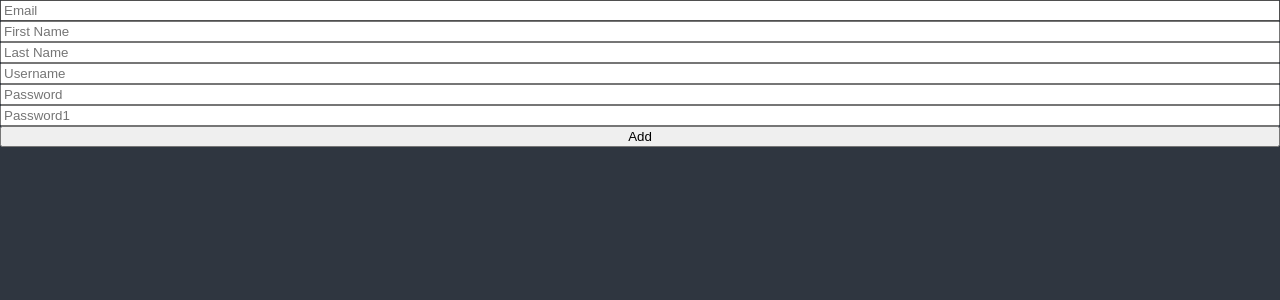
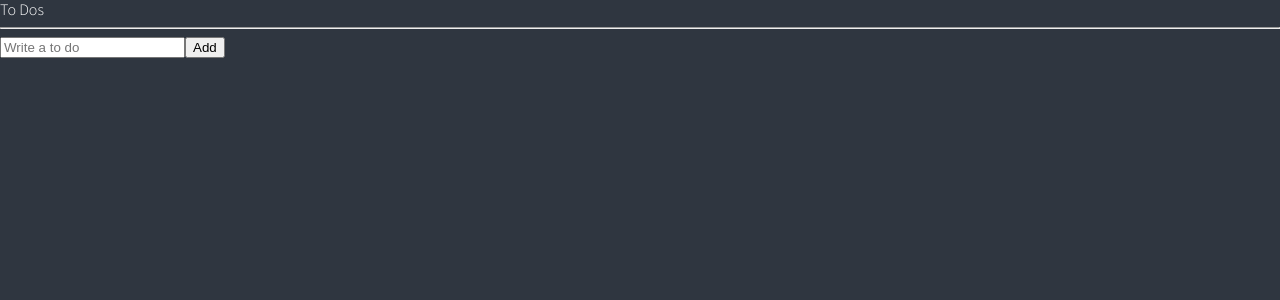
Before and after one commit to RoyalOttoc/react-todo, a React (Create React App) app: page / in a window 1280 px wide. Shown: the top 300 px of the page. Built offline with nearby package versions, Linux system fonts and the light colour scheme.

Commit message:
divide components

```diff
--- a/src/ToDoList.tsx
+++ /dev/null
@@ -1,139 +0,0 @@
-import React from 'react';
-import {useForm} from 'react-hook-form';
-import {isJsxOpeningElement} from 'typescript';
-
-/* function ToDoList() {
-  const [toDo, setToDo] = useState("");
-  const [toDoError, setToDoError] = useState("");
-  const onChange = (event: React.FormEvent<HTMLInputElement>) => {
-    const {
-      currentTarget: { value },
-    } = event;
-    setToDoError("");
-    setToDo(value);
-  };
-  const onSubmit = (event: React.FormEvent<HTMLFormElement>) => {
-    event.preventDefault();
-    if (toDo.length < 10) {
-      return setToDoError("To do should be longer");
-    }
-    console.log("submit");
-  };
-  return (
-    <div>
-      <form onSubmit={onSubmit}>
-        <input onChange={onChange} value={toDo} placeholder="Write a to do" />
-        <button>Add</button>
-        {toDoError !== "" ? toDoError : null}
-      </form>
-    </div>
-  );
-} */
-
-interface IForm {
-  email: string;
-  firstName: string;
-  lastName: string;
-  username: string;
-  password: string;
-  password1: string;
-  extraError?: string;
-}
-
-function ToDoList() {
-  const {
-    register,
-    handleSubmit,
-    formState: {errors},
-    setError,
-  } = useForm<IForm>();
-  const onValid = (data: IForm) => {
-    if (data.password !== data.password1) {
-      setError(
-        'password1',
-        {message: 'Password is not matched'},
-        {shouldFocus: true},
-      );
-    }
-  };
-  console.log(errors);
-  return (
-    <div>
-      <form
-        style={{
-          display: 'flex',
-          flexDirection: 'column',
-        }}
-        onSubmit={handleSubmit(onValid)}
-      >
-        <input
-          {...register('email', {
-            required: 'Email is required',
-            pattern: {
-              value: /^[A-Za-z0-9._%+-]+@gmail.com$/,
-              message: 'Only gmail.com emails allowed',
-            },
-          })}
-          placeholder="Email"
-        />
-        <span>{errors?.email?.message}</span>
-        <input
-          {...register('firstName', {
-            required: 'First name is required',
-          })}
-          placeholder="First Name"
-        />
-        <span>{errors?.firstName?.message}</span>
-
-        <input
-          {...register('lastName', {
-            required: 'Last name is required',
-          })}
-          placeholder="Last Name"
-        />
-        <span>{errors?.lastName?.message}</span>
-
-        <input
-          {...register('username', {
-            required: 'User name is required',
-            minLength: {
-              value: 5,
-              message: 'User name should be longer than 5 chars',
-            },
-            validate: value =>
-              value.includes('jong') ? "jong can't be used" : true,
-          })}
-          placeholder="Username"
-        />
-        <span>{errors?.username?.message}</span>
-
-        <input
-          {...register('password', {
-            required: 'Password is required',
-            minLength: {
-              value: 5,
-              message: 'Your password is too short.',
-            },
-          })}
-          placeholder="Password"
-        />
-        <span>{errors?.password?.message}</span>
-
-        <input
-          {...register('password1', {
-            required: 'Password is required',
-            minLength: {
-              value: 5,
-              message: 'Your password is too short.',
-            },
-          })}
-          placeholder="Password1"
-        />
-        <span>{errors?.password1?.message}</span>
-        <button>Add</button>
-      </form>
-    </div>
-  );
-}
-
-export default ToDoList;
--- /dev/null
+++ b/src/atoms.tsx
@@ -0,0 +1,11 @@
+import {atom} from 'recoil';
+
+export interface IToDo {
+  text: string;
+  id: number;
+  category: 'TO_DO' | 'In_Progress' | 'Completed';
+}
+export const toDoState = atom<IToDo[]>({
+  key: 'toDo',
+  default: [],
+});
--- /dev/null
+++ b/src/components/CreateToDo.tsx
@@ -0,0 +1,32 @@
+import {useForm} from 'react-hook-form';
+import {useSetRecoilState} from 'recoil';
+import {toDoState} from '../atoms';
+
+interface IForm {
+  toDo: string;
+}
+
+function CreateToDo() {
+  const setToDos = useSetRecoilState(toDoState);
+  const {register, handleSubmit, setValue} = useForm<IForm>();
+  const handleValid = ({toDo}: IForm) => {
+    setToDos(oldToDos => [
+      {text: toDo, id: Date.now(), category: 'TO_DO'},
+      ...oldToDos,
+    ]);
+    setValue('toDo', '');
+  };
+  return (
+    <form onSubmit={handleSubmit(handleValid)}>
+      <input
+        {...register('toDo', {
+          required: 'Please write a To Do',
+        })}
+        placeholder="Write a to do"
+      />
+      <button>Add</button>
+    </form>
+  );
+}
+
+export default CreateToDo;
--- /dev/null
+++ b/src/components/ToDo.tsx
@@ -0,0 +1,36 @@
+import React from 'react';
+import {useSetRecoilState} from 'recoil';
+import {IToDo, toDoState} from '../atoms';
+
+function ToDo({text, category, id}: IToDo) {
+  const setToDos = useSetRecoilState(toDoState);
+  const onClick = (event: React.MouseEvent<HTMLButtonElement>) => {
+    const {
+      currentTarget: {name},
+    } = event;
+    console.log('name', name);
+  };
+
+  return (
+    <li>
+      <span>{text}</span>
+      {category !== 'TO_DO' && (
+        <button name="TO_DO" onClick={onClick}>
+          To Do
+        </button>
+      )}
+      {category !== 'In_Progress' && (
+        <button name="In_Progress" onClick={onClick}>
+          In Progress
+        </button>
+      )}
+      {category !== 'Completed' && (
+        <button name="Completed" onClick={onClick}>
+          Completed
+        </button>
+      )}
+    </li>
+  );
+}
+
+export default ToDo;
--- /dev/null
+++ b/src/components/ToDoList.tsx
@@ -0,0 +1,128 @@
+import React from 'react';
+import {useRecoilValue} from 'recoil';
+import {toDoState} from '../atoms';
+import CreateToDo from './CreateToDo';
+import ToDo from './ToDo';
+
+function ToDoList() {
+  const toDos = useRecoilValue(toDoState);
+  return (
+    <div>
+      <h1>To Dos</h1>
+      <hr />
+      <CreateToDo />
+      <ul>
+        {toDos.map(toDo => (
+          <ToDo key={toDo.id} {...toDo} />
+        ))}
+      </ul>
+    </div>
+  );
+}
+
+export default ToDoList;
+// interface IForm {
+//   email: string;
+//   firstName: string;
+//   lastName: string;
+//   username: string;
+//   password: string;
+//   password1: string;
+//   extraError?: string;
+// }
+
+// function ToDoList() {
+//   const {
+//     register,
+//     handleSubmit,
+//     formState: {errors},
+//     setError,
+//   } = useForm<IForm>();
+//   const onValid = (data: IForm) => {
+//     if (data.password !== data.password1) {
+//       setError(
+//         'password1',
+//         {message: 'Password is not matched'},
+//         {shouldFocus: true},
+//       );
+//     }
+//   };
+//   console.log(errors);
+//   return (
+//     <div>
+//       <form
+//         style={{
+//           display: 'flex',
+//           flexDirection: 'column',
+//         }}
+//         onSubmit={handleSubmit(onValid)}
+//       >
+//         <input
+//           {...register('email', {
+//             required: 'Email is required',
+//             pattern: {
+//               value: /^[A-Za-z0-9._%+-]+@gmail.com$/,
+//               message: 'Only gmail.com emails allowed',
+//             },
+//           })}
+//           placeholder="Email"
+//         />
+//         <span>{errors?.email?.message}</span>
+//         <input
+//           {...register('firstName', {
+//             required: 'First name is required',
+//           })}
+//           placeholder="First Name"
+//         />
+//         <span>{errors?.firstName?.message}</span>
+
+//         <input
+//           {...register('lastName', {
+//             required: 'Last name is required',
+//           })}
+//           placeholder="Last Name"
+//         />
+//         <span>{errors?.lastName?.message}</span>
+
+//         <input
+//           {...register('username', {
+//             required: 'User name is required',
+//             minLength: {
+//               value: 5,
+//               message: 'User name should be longer than 5 chars',
+//             },
+//             validate: value =>
+//               value.includes('jong') ? "jong can't be used" : true,
+//           })}
+//           placeholder="Username"
+//         />
+//         <span>{errors?.username?.message}</span>
+
+//         <input
+//           {...register('password', {
+//             required: 'Password is required',
+//             minLength: {
+//               value: 5,
+//               message: 'Your password is too short.',
+//             },
+//           })}
+//           placeholder="Password"
+//         />
+//         <span>{errors?.password?.message}</span>
+
+//         <input
+//           {...register('password1', {
+//             required: 'Password is required',
+//             minLength: {
+//               value: 5,
+//               message: 'Your password is too short.',
+//             },
+//           })}
+//           placeholder="Password1"
+//         />
+//         <span>{errors?.password1?.message}</span>
+//         <button>Add</button>
+//       </form>
+//     </div>
+//   );
+// }
```
Also changed, not shown: src/App.tsx (+4 -4 lines).
